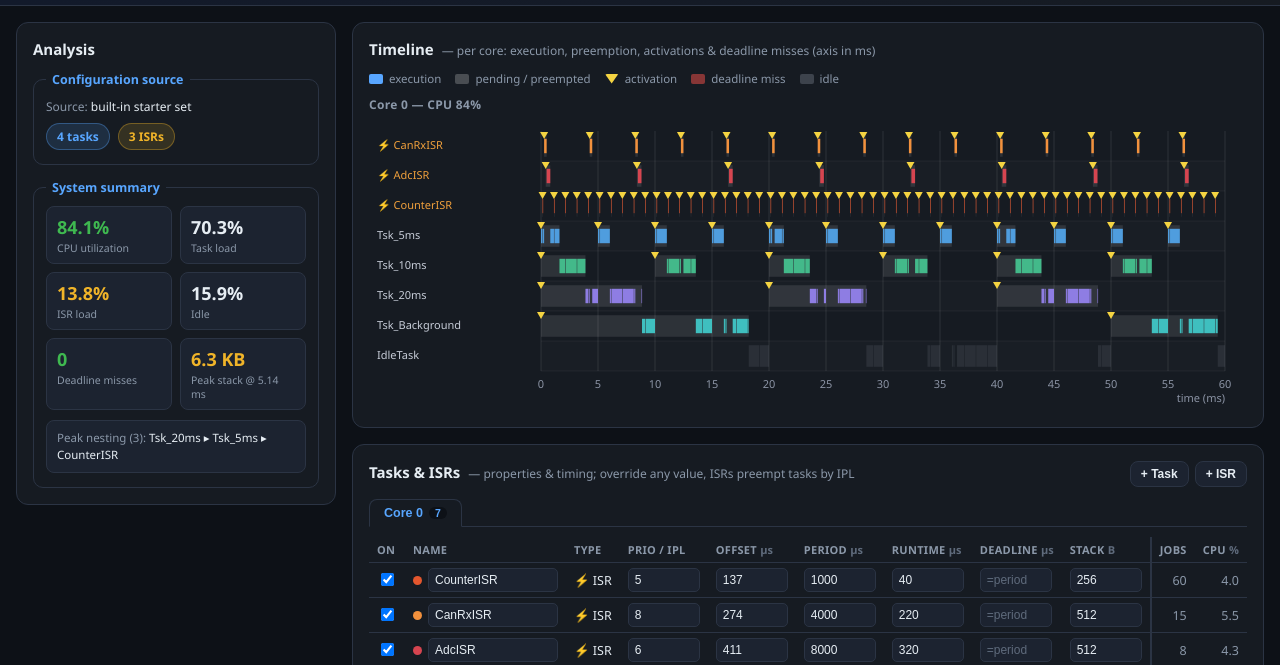
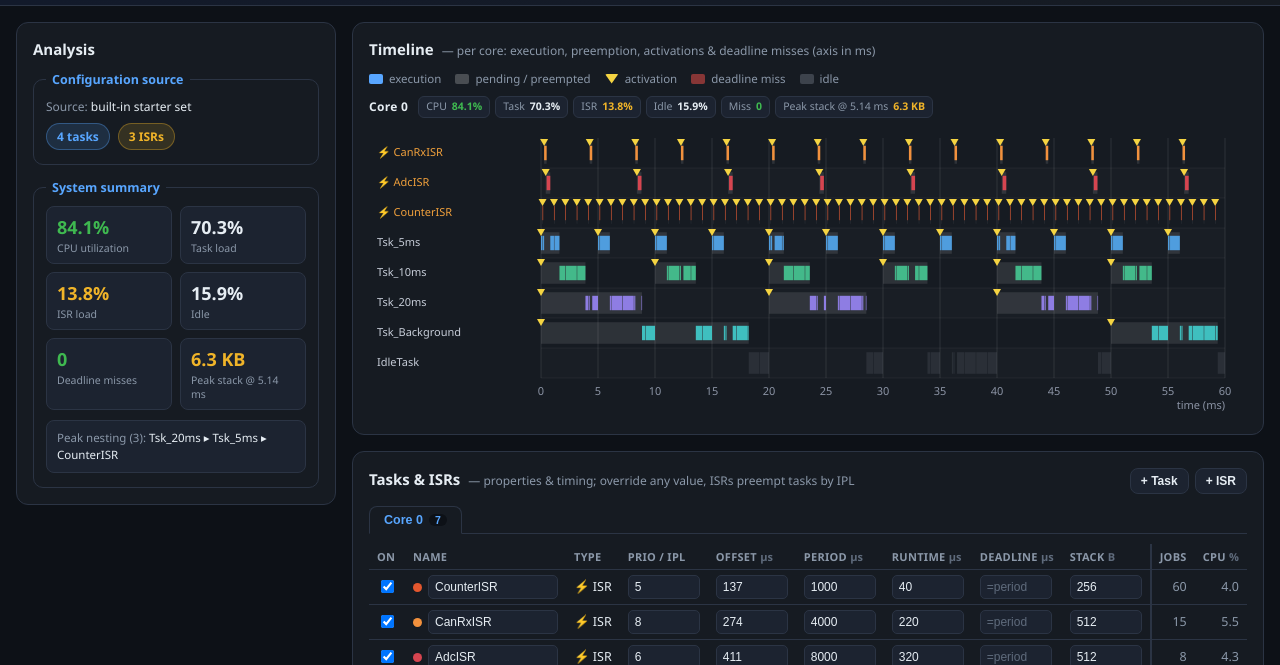
Before and after one commit to rudupa/ChronoLens, a plain HTML site: page index.html in a window 1280 px wide. Shown: the part 115-780 px from the top of the page. Drawn offline with Linux system fonts and the light colour scheme.

Commit message:
Show per-core system summary chips (CPU/Task/ISR/Idle/Miss/Peak stack) next to each core timeline title

```diff
--- a/app.js
+++ b/app.js
@@ -400,18 +400,36 @@ const LANE_H = 30;
 function toMs(us) { return us / US_PER_MS; }
 
 // Rebuild one titled canvas per core and draw each core's schedule.
+function coreSummaryHtml(res) {
+  const idlePct = (res.idleTime / (res.endTime || 1)) * 100;
+  const peakMs = (res.peakStackTime || 0) / 1000;
+  const chips = [
+    { label: 'CPU', value: pct(res.cpuUtilization), cls: res.cpuUtilization > 100 ? 'bad' : 'ok' },
+    { label: 'Task', value: pct(res.taskLoad), cls: '' },
+    { label: 'ISR', value: pct(res.isrLoad), cls: 'isr' },
+    { label: 'Idle', value: pct(idlePct), cls: '' },
+    { label: 'Miss', value: String(res.totalDeadlineMisses), cls: res.totalDeadlineMisses > 0 ? 'bad' : 'ok' },
+    { label: `Peak stack @ ${peakMs.toFixed(peakMs >= 10 ? 0 : 2)} ms`, value: bytesFmt(res.peakStack), cls: 'isr' },
+  ];
+  return chips.map((m) =>
+    `<span class="core-chip ${m.cls}"><span class="core-chip-label">${m.label}</span><span class="core-chip-value">${m.value}</span></span>`
+  ).join('');
+}
+
 function drawAllGantts(results) {
   const stack = $('ganttStack');
   if (stack.childElementCount !== results.length) {
     stack.innerHTML = results.map((_, c) =>
-      `<div class="core-gantt"><div class="core-gantt-title" data-core="${c}">Core ${c}</div>` +
+      `<div class="core-gantt">` +
+      `<div class="core-gantt-head"><span class="core-gantt-title" data-core="${c}">Core ${c}</span>` +
+      `<span class="core-summary" data-core="${c}"></span></div>` +
       `<div class="canvas-wrap"><canvas class="gantt-canvas" data-core="${c}"></canvas></div></div>`
     ).join('');
   }
   results.forEach((res, c) => {
     const canvas = stack.querySelector(`canvas[data-core="${c}"]`);
-    const title = stack.querySelector(`.core-gantt-title[data-core="${c}"]`);
-    if (title) title.textContent = `Core ${c} — CPU ${res.cpuUtilization.toFixed(0)}%`;
+    const summary = stack.querySelector(`.core-summary[data-core="${c}"]`);
+    if (summary) summary.innerHTML = coreSummaryHtml(res);
     if (canvas) drawGantt(canvas, res);
   });
 }
--- a/styles.css
+++ b/styles.css
@@ -271,7 +271,32 @@ th .unit { text-transform: none; letter-spacing: 0; }
 
 /* ---------- Gantt ---------- */
 .gantt-stack { display: flex; flex-direction: column; gap: 16px; }
-.core-gantt-title { font-size: 12px; font-weight: 700; color: var(--muted); margin-bottom: 4px; letter-spacing: .3px; }
+.core-gantt-head {
+  display: flex;
+  align-items: center;
+  flex-wrap: wrap;
+  gap: 6px 10px;
+  margin-bottom: 6px;
+}
+.core-gantt-title { font-size: 12px; font-weight: 700; color: var(--text); letter-spacing: .3px; }
+.core-summary { display: flex; flex-wrap: wrap; gap: 5px; }
+.core-chip {
+  display: inline-flex;
+  align-items: baseline;
+  gap: 5px;
+  background: var(--panel-2);
+  border: 1px solid var(--border);
+  border-radius: 6px;
+  padding: 2px 7px;
+  font-size: 10.5px;
+  line-height: 1.5;
+  white-space: nowrap;
+}
+.core-chip-label { color: var(--muted); }
+.core-chip-value { font-weight: 700; font-variant-numeric: tabular-nums; color: var(--text); }
+.core-chip.bad .core-chip-value { color: var(--bad); }
+.core-chip.ok .core-chip-value { color: var(--ok); }
+.core-chip.isr .core-chip-value { color: var(--isr); }
 .legend { display: flex; flex-wrap: wrap; gap: 14px; margin-bottom: 10px; font-size: 11.5px; color: var(--muted); }
 .legend-item { display: flex; align-items: center; gap: 6px; }
 .swatch { display: inline-block; width: 14px; height: 10px; border-radius: 2px; }
```
